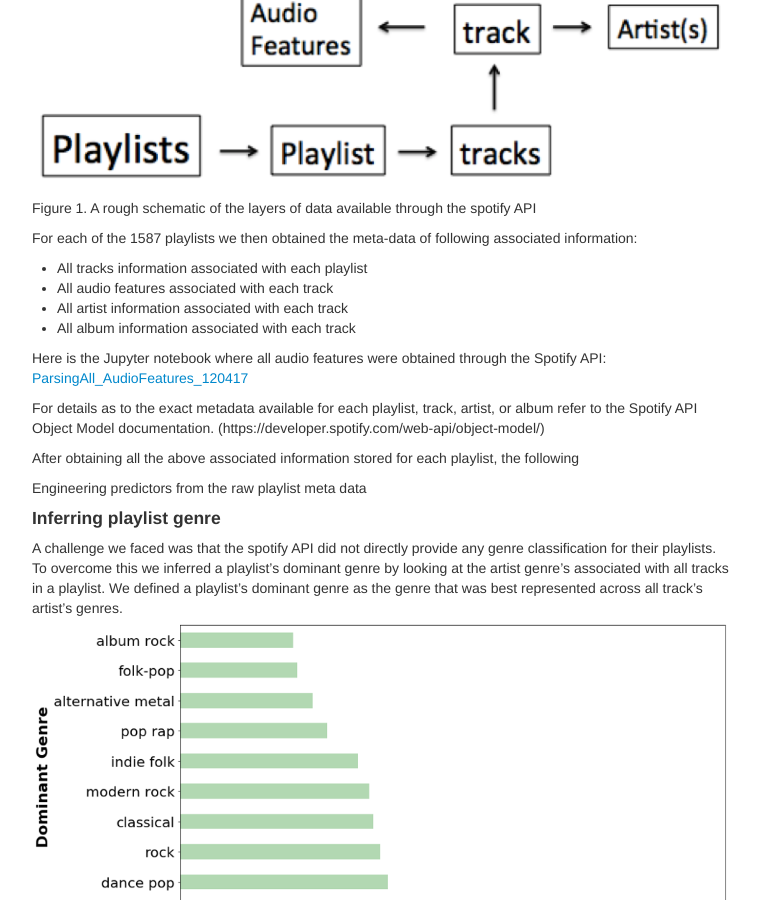
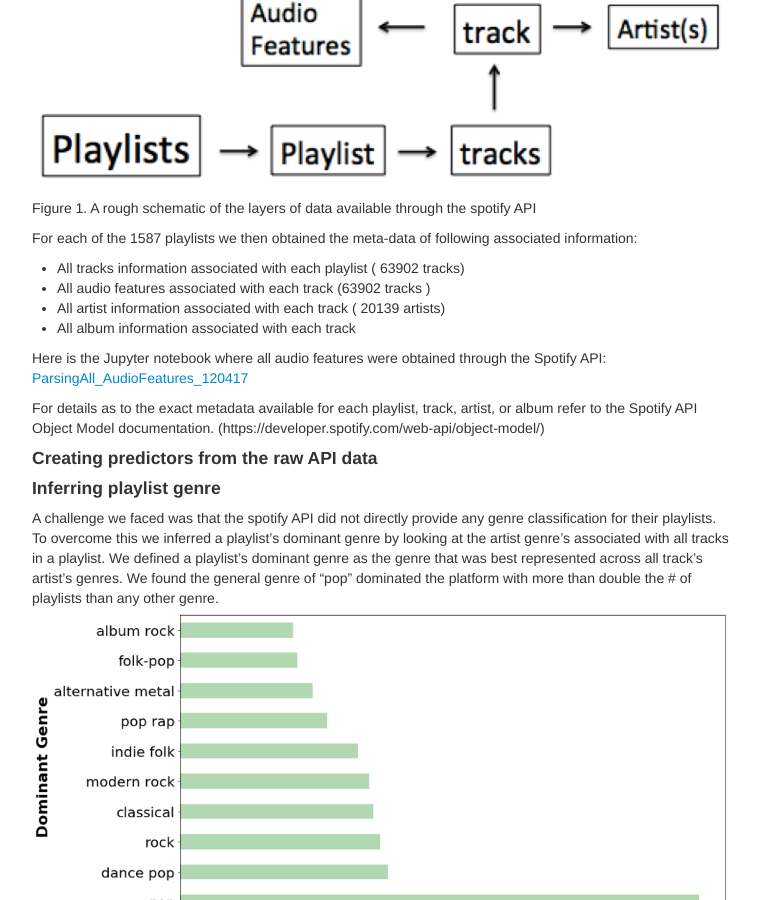
Before and after one commit to maxgmarin/AC209a_FinalProject_EEM, a Jekyll site: the page built from index.md, in a window 1280 px wide and 900 px high, scrolled down 1481 px. Shown: the whole window, without its empty margins (258-1018 px from the left). Built offline with Jekyll 4.4.1, drawn with Linux system fonts in a browser that asks for light colours; our own code applies the rules of GitHub Pages for plain Markdown files; some of the changed text lies outside the part shown.

Commit message:
Update index.md

```diff
--- a/index.md
+++ b/index.md
@@ -64,9 +64,9 @@ Figure 1. A rough schematic of the layers of data available through the spotify
 
 For each of the 1587 playlists we then obtained the meta-data of following associated information:
 
-- All tracks information associated with each playlist
-- All audio features associated with each track
-- All artist information associated with each track
+- All tracks information associated with each playlist ( 63902 tracks)
+- All audio features associated with each track (63902 tracks )
+- All artist information associated with each track ( 20139 artists)
 - All album information associated with each track
 
 
@@ -75,12 +75,12 @@ Here is the Jupyter notebook where all audio features were obtained through the
 
 For details as to the exact metadata available for each playlist, track, artist, or album refer to the Spotify API Object Model documentation. (https://developer.spotify.com/web-api/object-model/)
 
-After obtaining all the above associated information stored for each playlist, the following
 
-Engineering predictors from the raw playlist meta data
+#### Creating predictors from the raw API data <a name="rawapi"></a>
+
 
 #### Inferring playlist genre <a name="genre"></a>
-A challenge we faced was that the spotify API did not directly provide any genre classification for their playlists. To overcome this we inferred a playlist’s dominant genre by looking at the artist genre’s associated with all tracks in a playlist. We defined a playlist’s dominant genre as the genre that was best represented across all track’s artist’s genres.
+A challenge we faced was that the spotify API did not directly provide any genre classification for their playlists. To overcome this we inferred a playlist’s dominant genre by looking at the artist genre’s associated with all tracks in a playlist. We defined a playlist’s dominant genre as the genre that was best represented across all track’s artist’s genres. We found the general genre of “pop” dominated the platform with more than double the # of playlists than any other genre.
 <br>
 ![TestPlot](images/Picture_2.png)
 <br>
```
Also changed, not shown: other parts of index.md (+1 -1 lines).
